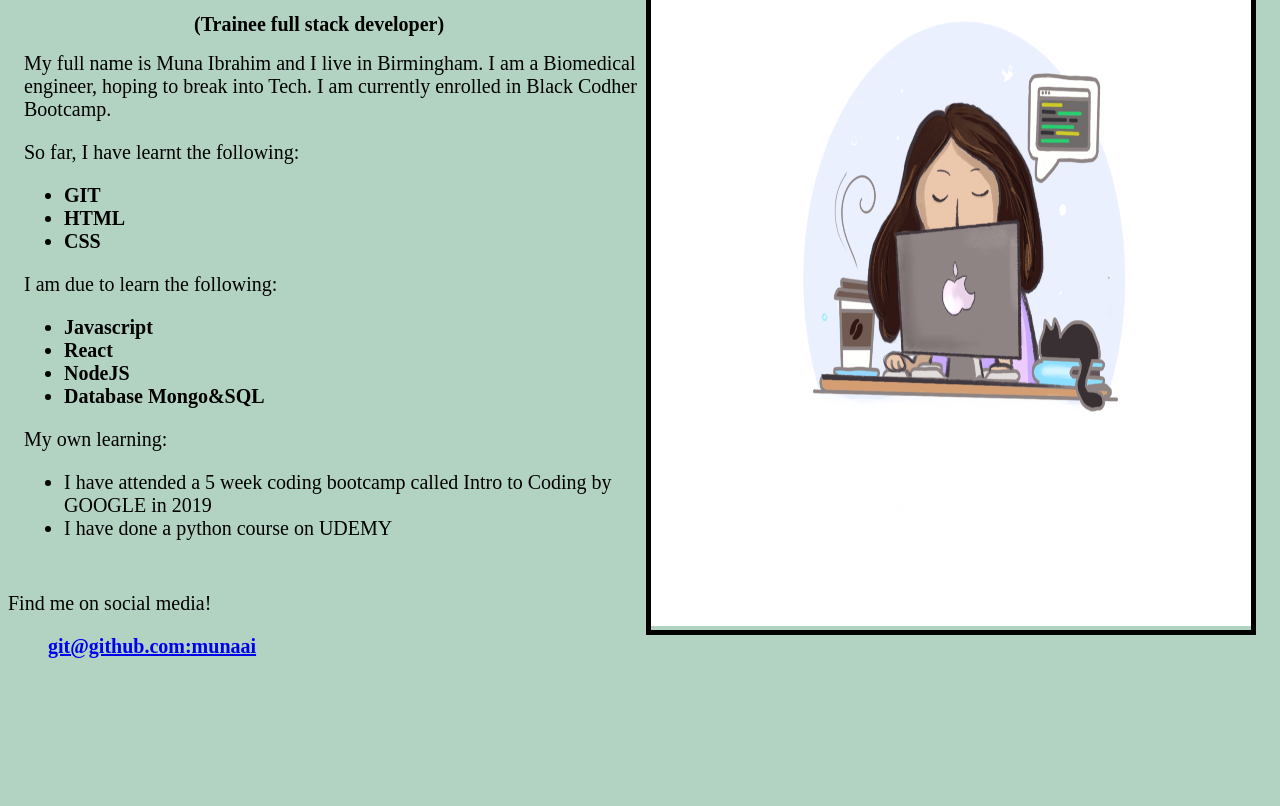
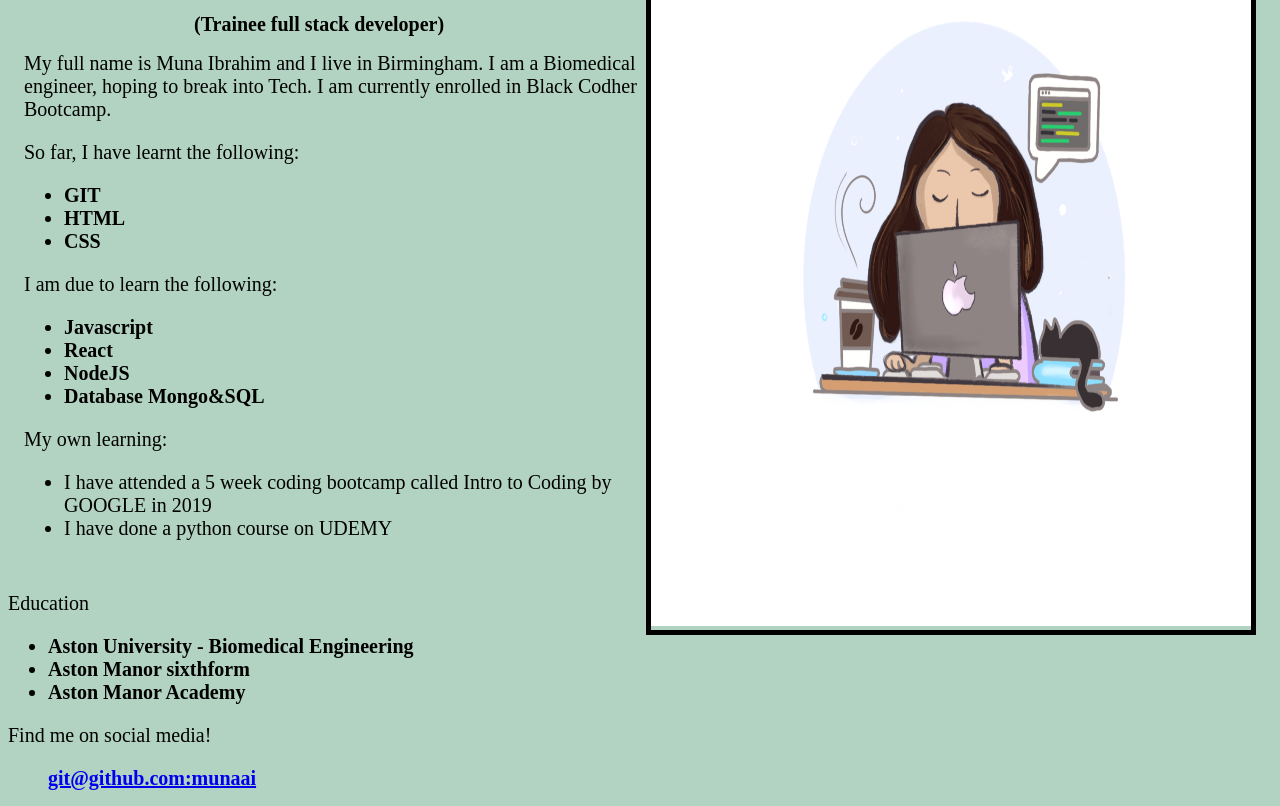
Before and after one commit to black-codher-bootcamp-2021-vaughan/unit-02-html-css-assessment-munaai, a website: page index.html in a window 1280 px wide. Shown: the part 163-969 px from the top of the page. Before the commit the page ends 837 px from the top, so only its background shows below. Drawn offline with Linux system fonts and the light colour scheme; a web font is replaced by a local one.

Commit message:
Education section added

```diff
--- a/index.html
+++ b/index.html
@@ -53,6 +53,16 @@
   </ul>
   </div>
 
+  <p>Education</p>
+  <ul class="Projects">
+
+    <li>Aston University - Biomedical Engineering</li>
+    <li>Aston Manor sixthform</li>
+    <li>Aston Manor Academy</li>
+
+</ul>
+
+
   <footer>
     <p>Find me on social media!</p>
     <ul class="social-media">
```
